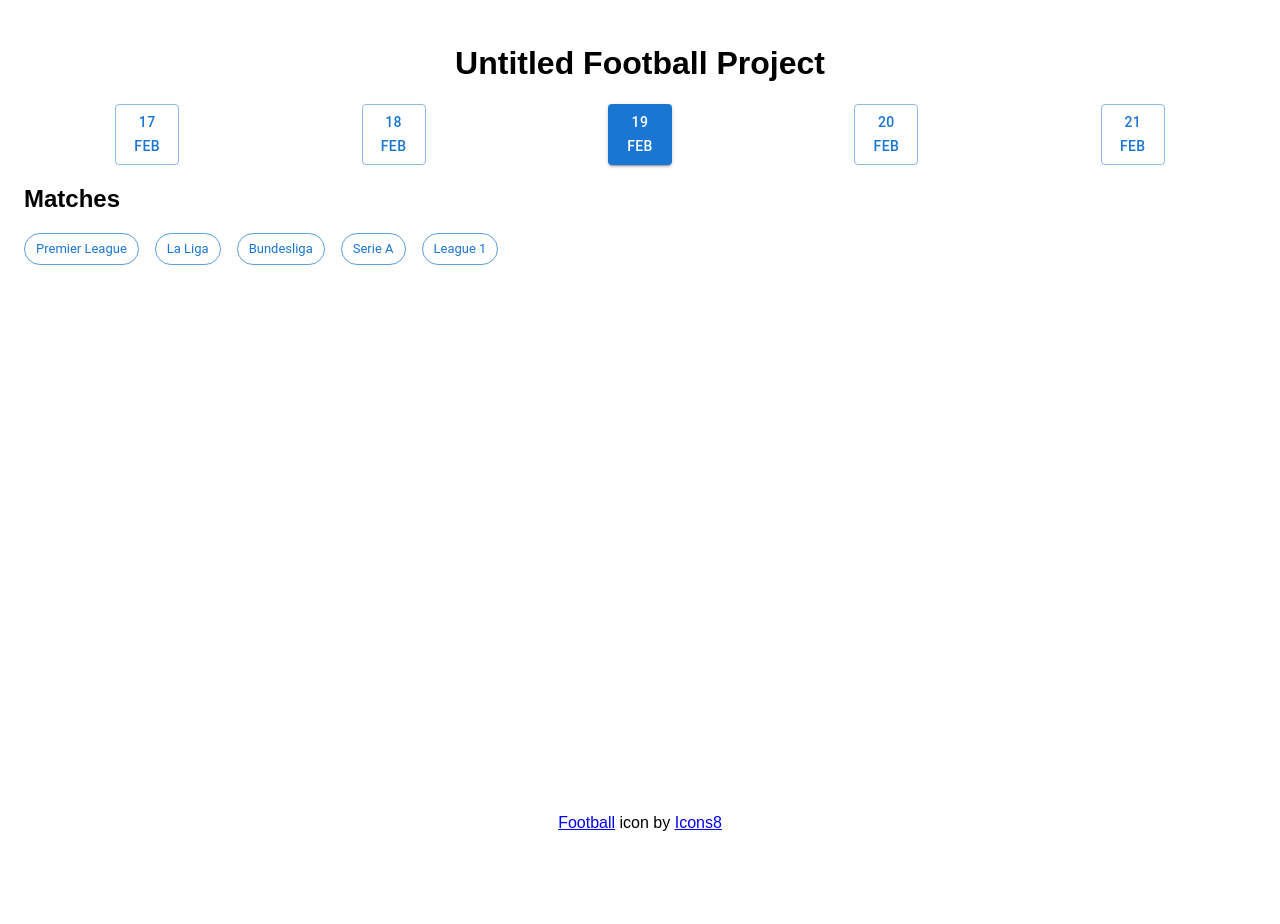
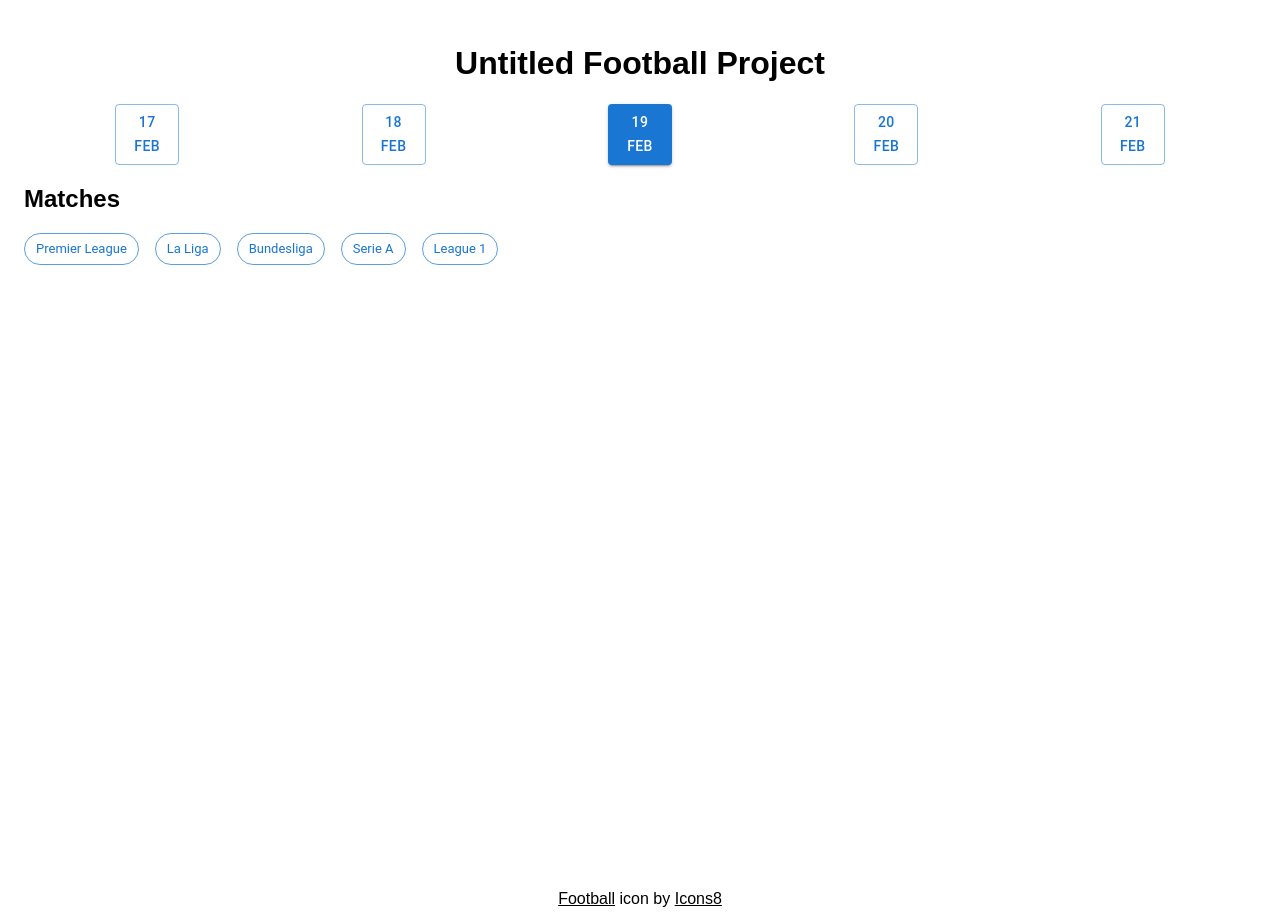
Before and after one commit to SophearithSaing/react-football, a React (Create React App) app: page / in a window 1280 px wide. Before the commit the page ends 848 px from the top, so only its background shows below. Built offline with nearby package versions, Linux system fonts and the light colour scheme.

Commit message:
Fix bugs

```diff
--- a/src/App.scss
+++ b/src/App.scss
@@ -13,7 +13,7 @@ h1 {
 }
 
 .app {
-  padding: 24px;
+  padding: 24px 24px 100px;
   min-height: 100vh;
   position: relative;
   .attribution {
@@ -21,7 +21,9 @@ h1 {
     bottom: 16px;
     left: 50%;
     transform: translateX(-50%);
-    color: #000;
+    a {
+      color: #000;
+    }
   }
 }
 
--- a/src/Components/Calendar.js
+++ b/src/Components/Calendar.js
@@ -14,7 +14,7 @@ export default function Calendar() {
       today.getMonth() + 1 < 10
         ? '0' + (today.getMonth() + 1)
         : today.getMonth() + 1;
-    const fullDateString = `${today.getFullYear()}-${month}-${today.getDate()}`;
+    const fullDateString = `${today.getFullYear()}-${month}-${today.getDate() + i}`;
     dateArr.push({
       date: today.getDate() + i,
       month: new Date(fullDateString).toLocaleString('en-US', {
--- a/src/Components/Matches.js
+++ b/src/Components/Matches.js
@@ -17,6 +17,7 @@ export default function Matches() {
   const handleClose = () => setOpen(false);
 
   const changeLeagueHandler = async (event) => {
+    setMatches([]);
     setIsLoading(true);
     setLeague(event.currentTarget.getAttribute('data-league'));
 
@@ -113,12 +114,12 @@ export default function Matches() {
               <p>{match.teams.home.name}</p>
             </div>
             <div className='matches__item--score'>
-              {match.fixture.status !== 'Not Started' && (
+              {match.fixture.status.long !== 'Not Started' && (
                 <p>
                   {match.goals.home} : {match.goals.away}
                 </p>
               )}
-              {match.fixture.status === 'Not Started' && (
+              {match.fixture.status.long === 'Not Started' && (
                 <p>{formatMatchTime(match.fixture.date)}</p>
               )}
             </div>
```
